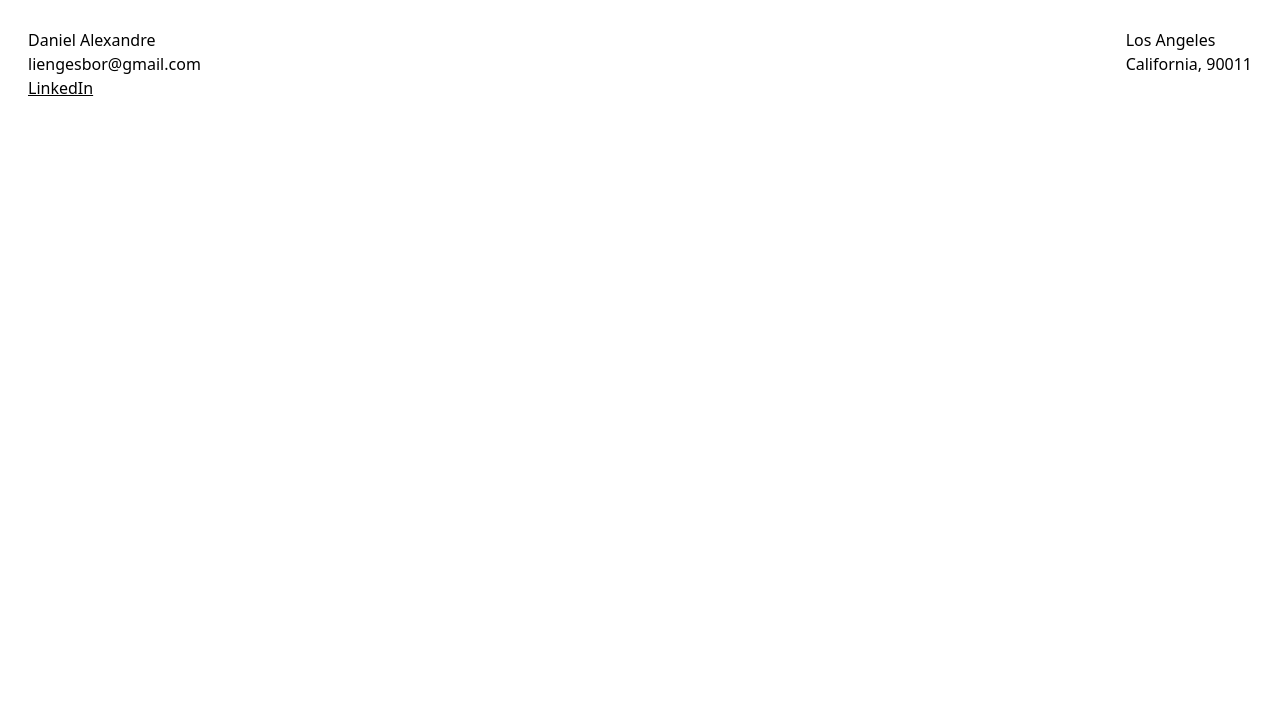
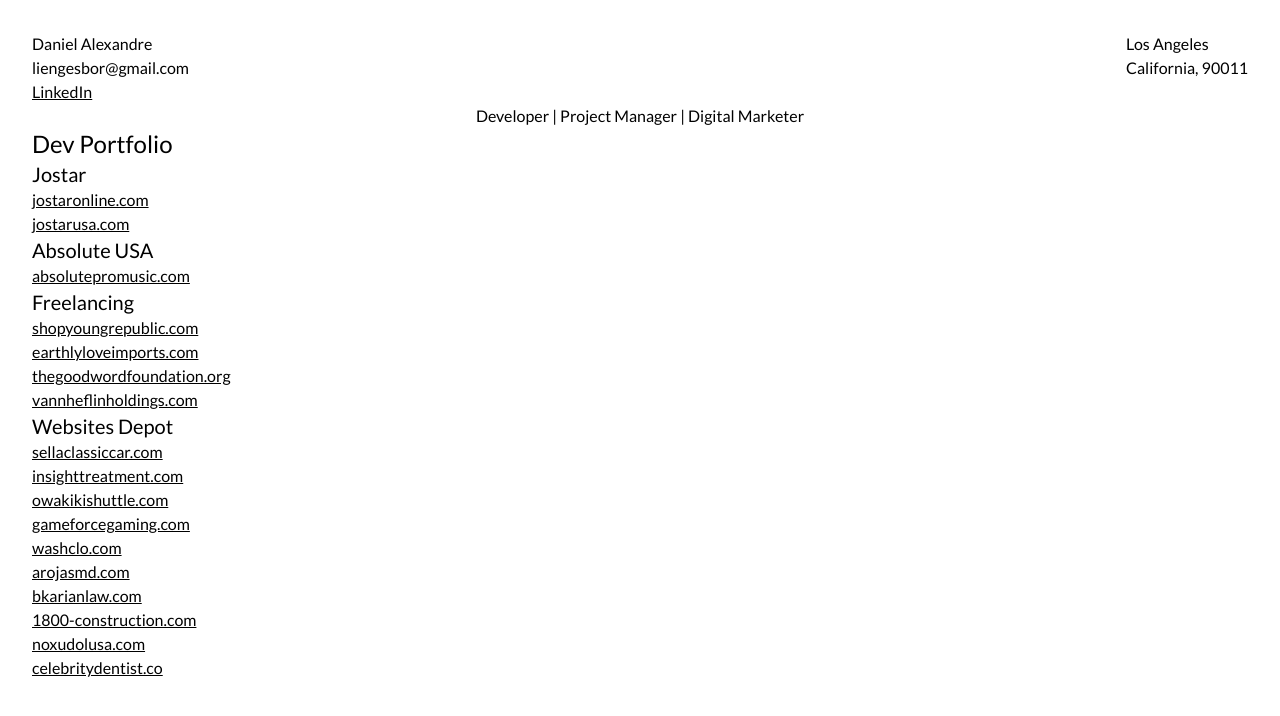
Before and after one commit to DanielCAlex/danielcalex.github.io, a website built with webpack: page index.html in a window 1280 px wide. Built offline with Linux system fonts and the light colour scheme.

Commit message:
Added basic layout

```diff
--- a/index.html
+++ b/index.html
@@ -5,12 +5,16 @@
     <meta charset="UTF-8">
     <meta http-equiv="X-UA-Compatible" content="IE=edge">
     <meta name="viewport" content="width=device-width, initial-scale=1.0">
-    <title>Document</title>
+    <link rel="preconnect" href="https://fonts.googleapis.com">
+    <link rel="preconnect" href="https://fonts.gstatic.com" crossorigin>
+    <link href="https://fonts.googleapis.com/css2?family=Lato:ital,wght@0,400;0,700;1,400&display=swap"
+        rel="stylesheet">
+    <title>Daniel's Portfolio</title>
 </head>
 
-<body>
-    <div class="xl:container mx-auto p-7">
-        <div class="w-full flex flex-col md:flex-row md:justify-between">
+<body class="font-lato">
+    <div class="xl:container mx-auto p-8">
+        <div class="w-full flex flex-col md:flex-row md:justify-between text-center md:text-left">
             <div>
                 <p>Daniel Alexandre</p>
                 <p>liengesbor@gmail.com</p>
@@ -21,6 +25,73 @@
                 <p>California, 90011</p>
             </div>
         </div>
+        <div>
+            <p class="text-center">Developer | Project Manager | Digital Marketer</p>
+        </div>
+        <div>
+            <h1 class="text-2xl">Dev Portfolio</h1>
+        </div>
+        <div>
+            <h2 class="text-xl">Jostar</h2>
+            <p>
+                <a class="underline" href="jostaronline.com">jostaronline.com</a>
+            </p>
+            <p>
+                <a class="underline" href="jostarusa.com">jostarusa.com</a>
+            </p>
+        </div>
+        <div>
+            <h2 class="text-xl">Absolute USA</h2>
+            <p><a class="underline" href="absolutepromusic.com">absolutepromusic.com</a></p>
+        </div>
+        <div>
+            <h2 class="text-xl">Freelancing</h2>
+            <p>
+                <a class="underline" href="shopyoungrepublic.com">shopyoungrepublic.com</a>
+            </p>
+            <p>
+                <a class="underline" href="earthlyloveimports.com">earthlyloveimports.com</a>
+            </p>
+            <p>
+                <a class="underline" href="thegoodwordfoundation.org">thegoodwordfoundation.org</a>
+            </p>
+            <p>
+                <a class="underline" href="vannheflinholdings.com">vannheflinholdings.com</a>
+            </p>
+        </div>
+        <div>
+            <h2 class="text-xl">Websites Depot</h2>
+            <p>
+                <a class="underline" href="sellaclassiccar.com">sellaclassiccar.com</a>
+            </p>
+            <p>
+                <a class="underline" href="insighttreatment.com">insighttreatment.com</a>
+            </p>
+            <p>
+                <a class="underline" href="owakikishuttle.com">owakikishuttle.com</a>
+            </p>
+            <p>
+                <a class="underline" href="gameforcegaming.com">gameforcegaming.com</a>
+            </p>
+            <p>
+                <a class="underline" href="washclo.com">washclo.com</a>
+            </p>
+            <p>
+                <a class="underline" href="arojasmd.com">arojasmd.com</a>
+            </p>
+            <p>
+                <a class="underline" href="bkarianlaw.com">bkarianlaw.com</a>
+            </p>
+            <p>
+                <a class="underline" href="1800-construction.com">1800-construction.com</a>
+            </p>
+            <p>
+                <a class="underline" href="noxudolusa.com">noxudolusa.com</a>
+            </p>
+            <p>
+                <a class="underline" href="celebritydentist.co">celebritydentist.co</a>
+            </p>
+        </div>
     </div>
 </body>
 <script src="dist/main.js"></script>
```
Also changed, not shown: dist/main.js.
